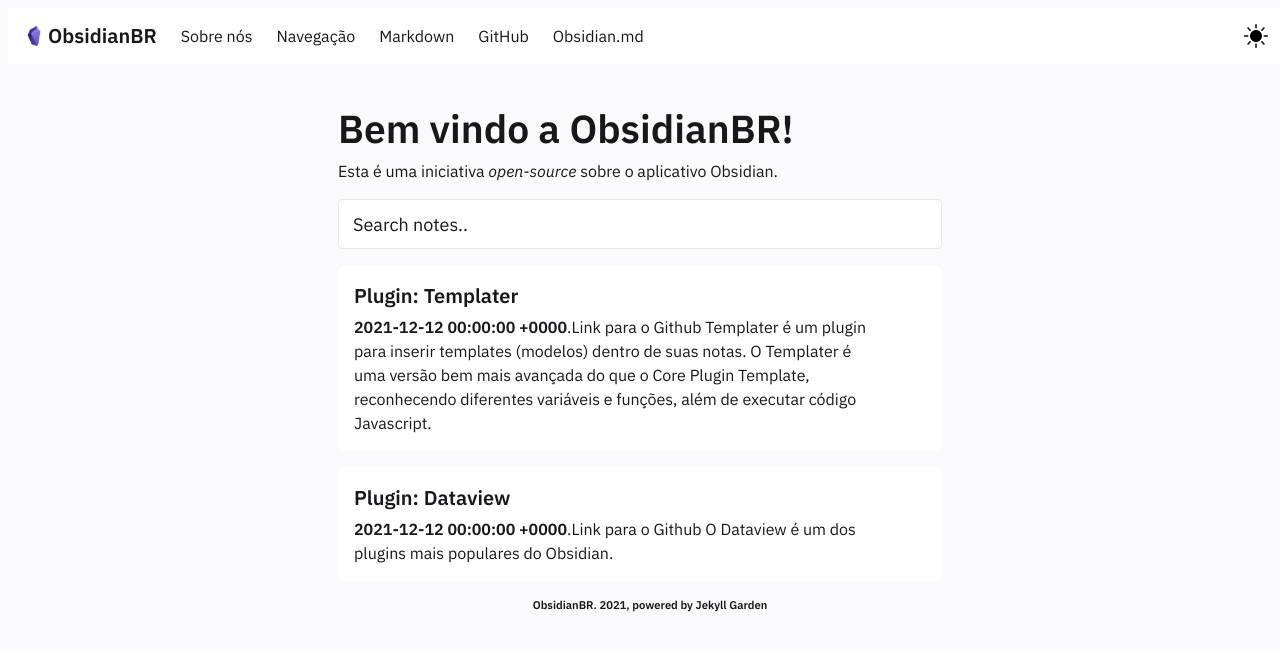
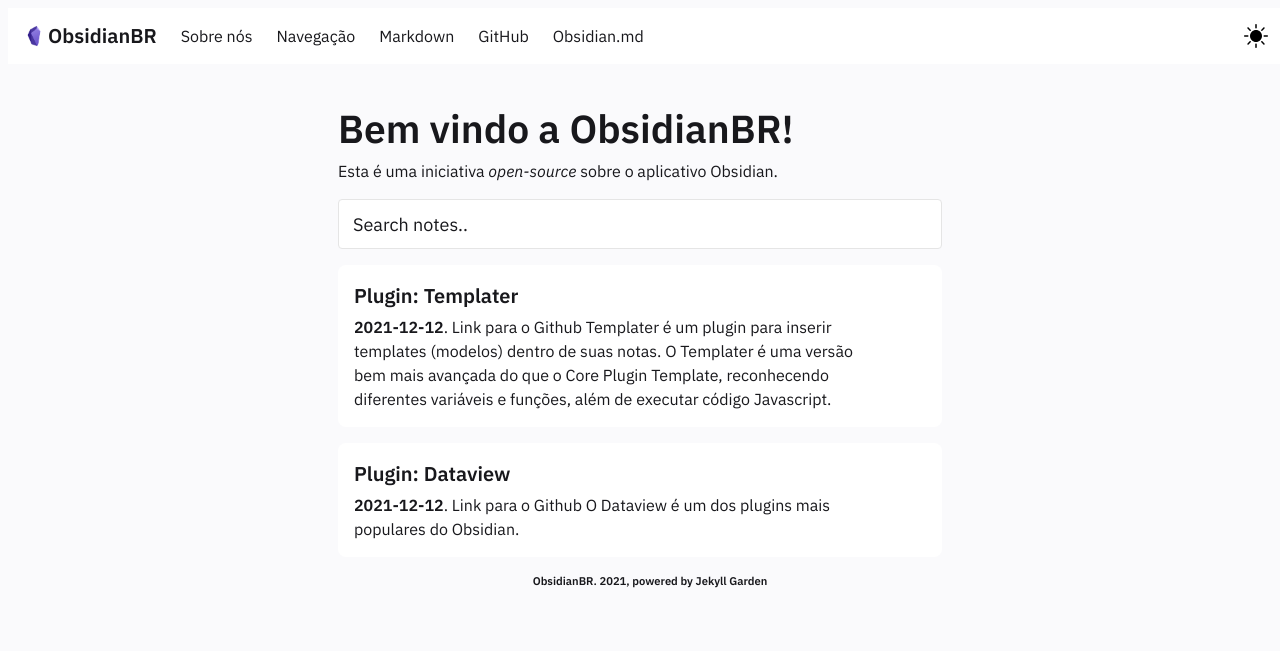
Before and after one commit to obsidianbr/obsidianbr.github.io, a Jekyll site: the page built from pages/index.md, in a window 1280 px wide. Shown: the top 651 px of the page. Built offline with Jekyll 4.4.1, drawn with Linux system fonts in a browser that asks for light colours.

Commit message:
Update Feed.html

```diff
--- a/_includes/Feed.html
+++ b/_includes/Feed.html
@@ -49,7 +49,7 @@
             <h4>{{ note_items.title }}</h4>
             <div class="content">
                 <p style="margin: 0px; font-weight:normal">
-                    <b>{{ note_items.date }}</b>.{{ note_items.content | strip_html | strip | remove: "[[" | remove: "]]" | escape | truncate: 260 }}
+                    <b>{{ note_items.date | remove: " 00:00:00 +0000" }}</b>.  {{ note_items.content | strip_html | strip | remove: "[[" | remove: "]]" | escape | truncate: 260 }}
                 </p>
             </div>
         </a>
```
